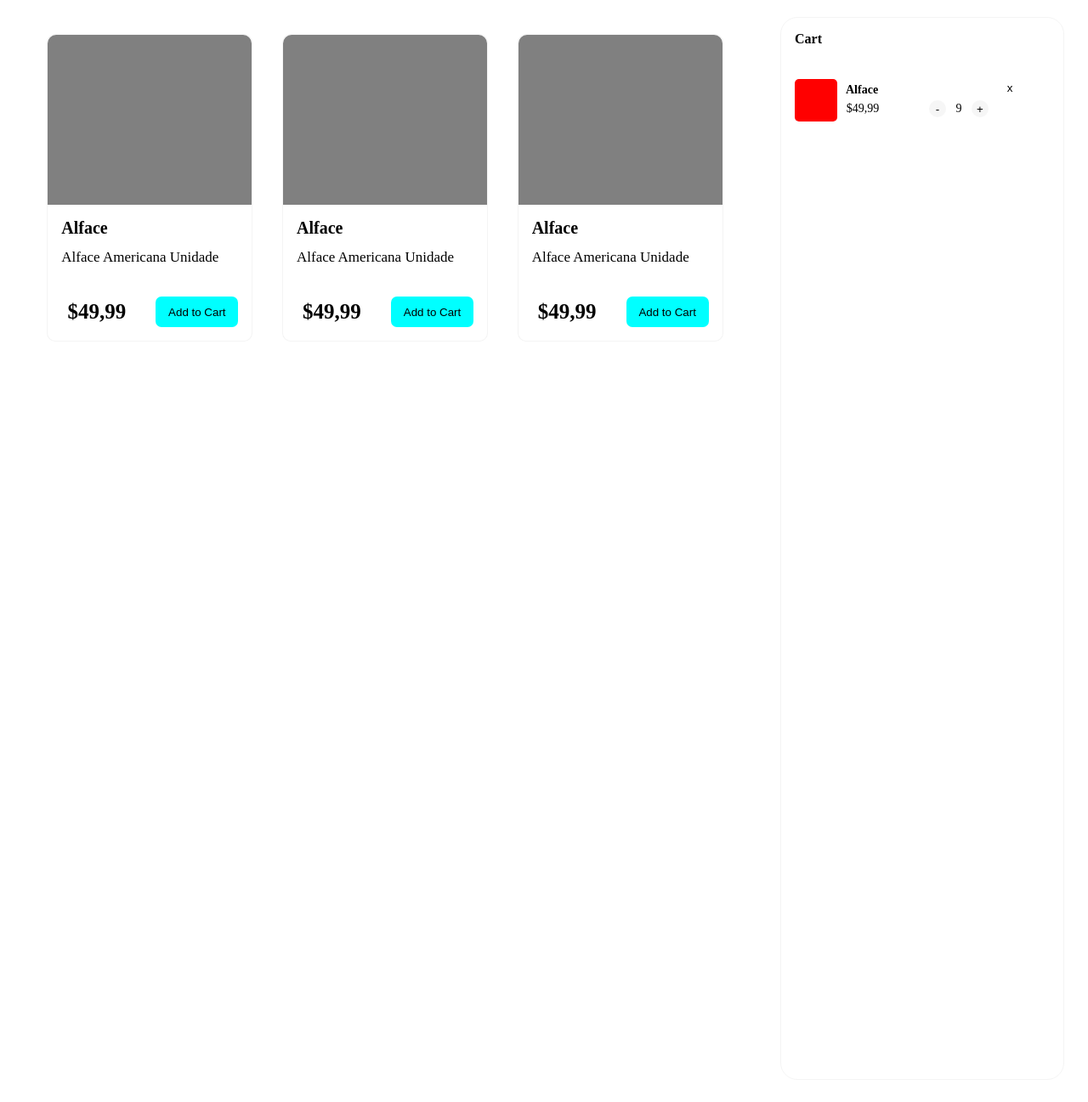
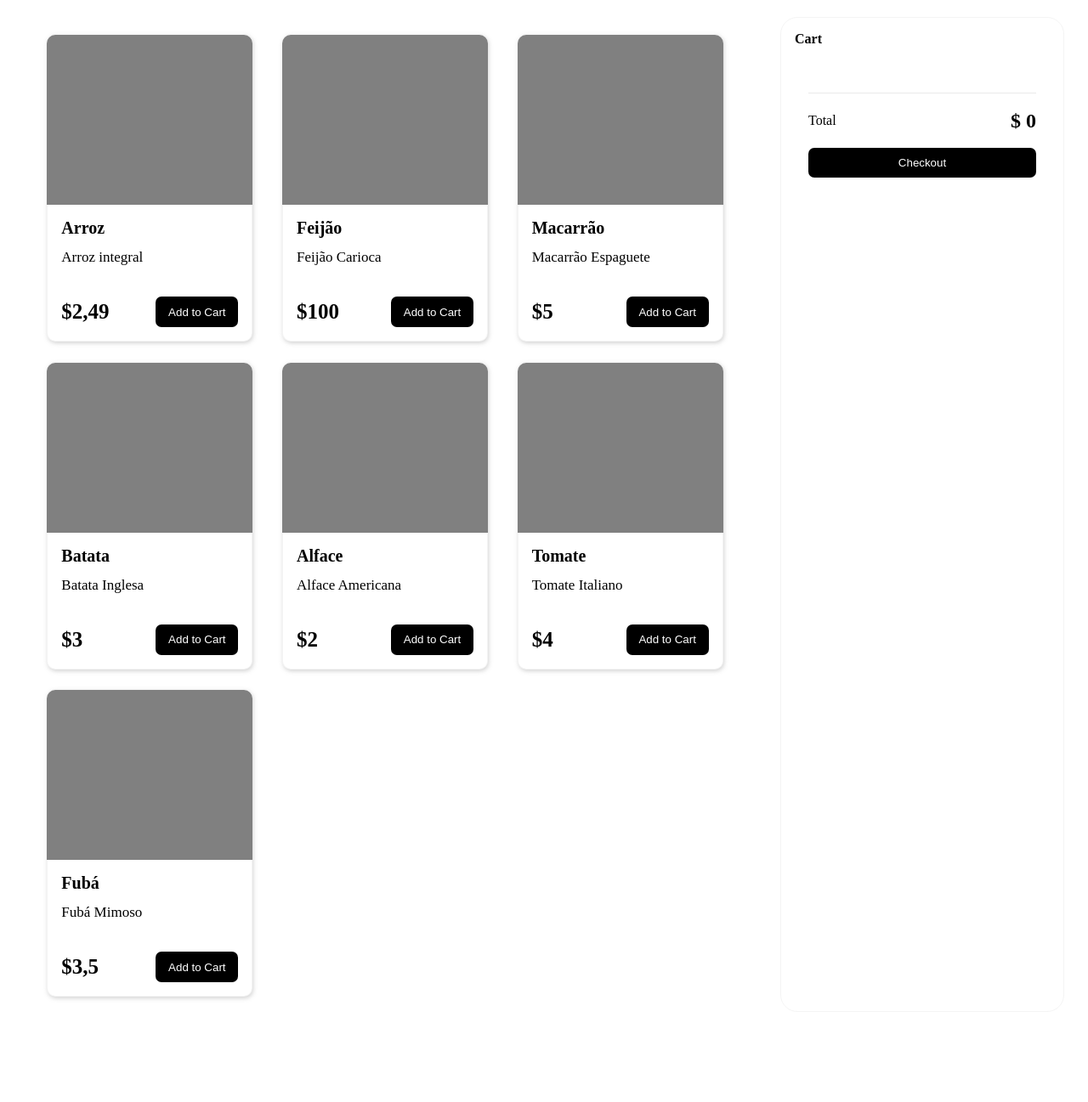
Before and after one commit to BrunoSilvaDeveloper/Carrinho_Compra_PHP, a PHP site: page /index.html in a window 1280 px wide. Shown: the whole page at 85% size. After the commit the page ends 1176 px from the top, so only its background shows below. Run offline with PHP 8.4, Linux system fonts and the light colour scheme; data that the repository does not hold is empty.

Commit message:
Create Javascript folder and file. Create Requisicao folder and file

```diff
--- a/CSS/style.css
+++ b/CSS/style.css
@@ -1,16 +1,18 @@
 #container-asside{
     width: 100%;
-    height: 100vh;
+    height: calc(100vh - 80px);
     max-width: 300px;
     padding: 16px;
     border: 1px solid rgba(224, 224, 224, 0.35);
     border-radius: 20px;
     margin: 20px;
+    overflow-y: auto;
+    overflow-x: hidden;
 }
 
 #section{
     width: 100%;
-    height: 100vh;
+    height: calc(100vh - 80px);
     max-width: 810px;
     display: grid;
     grid-template-columns: repeat(auto-fill, minmax(240px, 1fr));
@@ -19,7 +21,7 @@
     justify-items: center;
     align-items: top;
     margin: 20px;
-    overflow-y: scroll;
+    overflow-y: auto;
     overflow-x: hidden;
 }
 body{
@@ -39,12 +41,18 @@ body{
     background-color: white;
     border-radius: 10px;
     border: 1px solid rgba(224, 224, 224, 0.35);
+    box-shadow: 1px 2px 5px #8888885d;
+    transition: all 0.2s ease-in-out;
+}
+.card:hover{
+    box-shadow: 2px 4px 10px #888888;
 }
 .img{
-    width: 240px;
+    width: 242px;
     height: 200px;
     background-color: gray;
     border-radius: 10px 10px 0 0;
+    transform: translateX(-1px);
 }
 .info{
     width: 240px;
@@ -83,7 +91,7 @@ body{
     width: 83px;
     height: 32px;
     display: flex;
-    justify-content: center;
+    justify-content: left;
     align-items: center;
 }
 .price p{
@@ -100,7 +108,10 @@ body{
     padding: 0 12px;
     border: none;
     border-radius: 7px;
-    background-color: aqua;
+    background-color: rgb(0, 0, 0);
+    color: white;
+    cursor: pointer;
+
 }
 .title-cart{
     width: 268px;
@@ -110,11 +121,18 @@ body{
     font-weight: 600;
     font-family: rubik;
 }
+.container-card-cart{
+    width: 100%;
+    max-height: 550px;
+    overflow-y: auto;;
+}
 .card-cart{
     width: 268px;
     height: 50px;
+    margin: 0 auto;
     margin-bottom: 16px;
     display: flex;
+
 }
 .img-cart{
     width: 50px;
@@ -178,7 +196,7 @@ body{
     padding: 0px;
     border: none;
     cursor: pointer;
-    background-color: rgba(204, 204, 204, 0.171);
+    background-color: rgba(204, 204, 204, 0.1);
     border-radius: 50%;
 }
 .quantidade-cart{
@@ -207,3 +225,48 @@ body{
     border-radius: 50%;
     background-color: white;
 }
+.checkout{
+    width: 100%;
+    height: 105px;
+}
+.total-container{
+    width: 268px;
+    height: 32px;
+    margin: 0 auto;
+    margin-top: 16px;
+    padding-top: 16px;
+    border-top: 1px solid rgba(197, 196, 196, 0.377);
+    display: flex;
+    justify-content: space-between;
+    align-items: center;
+}
+.total-cart{
+    font-size: 16px;
+}
+.price-total-cart{
+    font-size: 24px;
+    font-weight: 700;
+}
+.check{
+    margin: 0 auto;
+    width: 268px;
+    height: 40px;
+    padding-top: 16px;
+
+}
+.check button{
+    width: 100%;
+    height: 35px;
+    padding: 8px 16px;
+    text-align: center;
+    border: none;
+    border-radius: 7px;
+    cursor: pointer;
+    background-color: black;
+    color: white;
+    transition: all 0.2s ease-in-out;
+
+}
+.check button:hover{
+    box-shadow: 2px 4px 10px #888888;
+}
--- a/app/classes/Action.php
+++ b/app/classes/Action.php
@@ -13,8 +13,10 @@ class Action{
         $this->product = $product;
         $this->Product = new Products;
         $this->Cart = new Cart;
-        $this->listaProducts = $this->Product->getProducts();
+        $this->listaProducts = $this->Product->getProducts();  // [arroz => [quantidade=>1, productid=>3]]
         $this->cart = $this->Cart->getCart();
+
+
     }
 
 }
--- a/app/classes/AdicionarProduct.php
+++ b/app/classes/AdicionarProduct.php
@@ -14,10 +14,11 @@ class AdicionarProduct extends Action{
             throw new \Exception('Nao possuimos mais estoque deste produto');
         }else{
             if($this->productIsExistInCart($this->cart, $this->product)){
-                $this->cart[$this->product] += 1;
+                $this->cart[$this->product]["Quantidade"] += 1;
                 $this->Cart->setCart($this->cart);
             }else{
-                $this->cart[$this->product] = 1;
+                $this->cart[$this->product]["Quantidade"] = 1;
+                $this->cart[$this->product]["Price"] = $this->listaProducts[$this->product]["Price"];
                 $this->Cart->setCart($this->cart);
             }
         }
--- a/app/classes/ListarProduct.php
+++ b/app/classes/ListarProduct.php
@@ -9,7 +9,7 @@ class ListarProduct extends Action{
 
     public function listarProduct(){
         if($this->productIsExistInCart($this->cart, $this->product) == true){
-            return $this->cart[$this->product];
+            return $this->cart[$this->product]["Quantidade"];
         }else{
             return 0;
         }
--- a/app/classes/Products.php
+++ b/app/classes/Products.php
@@ -27,7 +27,7 @@ class Products{
         // Exibir os dados lidos
         return $data;
     }
-    public function setCart($data){
+    public function setProducts($data){
 
         // Passo 2: Converter os dados para JSON
         $jsonData = json_encode($data, JSON_PRETTY_PRINT);
--- a/app/classes/produtos.json
+++ b/app/classes/produtos.json
@@ -1,9 +1,37 @@
 {
-    "Arroz" : 5,
-    "Feijão" : 7,
-    "Macarrão" : 4,
-    "Batata" : 3,
-    "Alface" : 3,
-    "Tomate" : 1,
-    "Fubá": 4
+    "Arroz" : {
+        "Quantidade" : 10,
+        "Price" : 2.49,
+        "Description" : "Arroz integral"
+    },
+    "Feijão" : {
+        "Quantidade" : 5,
+        "Price" : 100,
+        "Description" : "Feijão Carioca"
+    },
+    "Macarrão" : {
+        "Quantidade" : 8,
+        "Price" : 5,
+        "Description" : "Macarrão Espaguete"
+    },
+    "Batata" : {
+        "Quantidade" : 15,
+        "Price" : 3,
+        "Description" : "Batata Inglesa"
+    },
+    "Alface" : {
+        "Quantidade" : 7,
+        "Price" : 2,
+        "Description" : "Alface Americana"
+    },
+    "Tomate" : {
+        "Quantidade" : 12,
+        "Price" : 4,
+        "Description" : "Tomate Italiano"
+    },
+    "Fubá" : {
+        "Quantidade" : 9,
+        "Price" : 3.5,
+        "Description" : "Fubá Mimoso"
+    }
 }
--- a/requisicao.php
+++ b/app/requisicao/requisicao.php
@@ -1,6 +1,6 @@
 <?php
 
-require "vendor/autoload.php";
+require "../../vendor/autoload.php";
 use app\classes\AdicionarProduct;
 use app\classes\DeletarProduct;
 use app\classes\ListarProduct;
@@ -22,6 +22,11 @@ if (isset($_POST['produto']) && isset($_POST['acao'])) {
         $quantidadeAtualizada = (new ListarProduct($produto))-> listarProduct();
         echo $quantidadeAtualizada;
     }
+    if ($acao == 'zerar'){
+        (new DeletarProduct($produto))->zerarProduct();
+        $quantidadeAtualizada = (new ListarProduct($produto))-> listarProduct();
+        echo $quantidadeAtualizada;
+    }
     if ($acao == 'loadCart'){
         $loadCart = (new ListarProduct($produto))-> listarCart();
         echo json_encode($loadCart);
@@ -29,6 +34,14 @@ if (isset($_POST['produto']) && isset($_POST['acao'])) {
     if ($acao == 'loadPage'){
         $loadPage = (new Products)-> getProducts();
         echo json_encode($loadPage);
+    }
+    if ($acao == 'loadCheckout'){
+        $priceCheckout = 0;
+        $Cart = (new ListarProduct($produto))-> listarCart();
+        foreach( $Cart as $product){
+            $priceCheckout += ($product["Quantidade"] * $product["Price"]);
+        }
+        echo $priceCheckout;
     }
 
 
--- a/index.html
+++ b/index.html
@@ -4,85 +4,23 @@
     <meta charset="UTF-8">
     <meta name="viewport" content="width=device-width, initial-scale=1.0">
     <link rel="stylesheet" href="CSS/style.css">
-    <title>Document</title>
+    <title>Carrinho de Compras</title>
 </head>
 <body>
+
     <aside id="container-asside">
         <div class="title-cart">Cart</div>
-        <div class="card-cart">
-            <div class="img-cart"></div>
-            <div class="info-cart">
-                <div class="container-cart">
-                    <div class="title-product-cart"><p>Alface</p></div>
-                    <div class="price-quant">
-                        <div class="price-cart"><p>$49,99</p></div>
-                        <div class="quant-cart">
-                            <button class="subtrair-cart">-</button>
-                            <div class="quantidade-cart"><p>9</p></div>
-                            <button class="adicionar-cart">+</button>
-                        </div>
-                    </div>
-                </div>
-                <div class="action-cart"><button>x</button></div>
-            </div>
-        </div>
+        <div class="container-card-cart" id="container-card-cart"></div>
         <div class="checkout">
             <div class="total-container">
-                <div class="total-cart"></div>
-                <div class="price-total-cart"></div>
+                <span class="total-cart">Total</span>
+                <span class="price-total-cart" id="price-total-cart"></span>
             </div>
-            <div class="check"></div>
+            <div class="check"><button>Checkout</button></div>
         </div>
-
-
     </aside>
 
-    <section id="section">
-        <div class="card">
-            <div class="img"></div>
-            <div class="info">
-                <div class="title"><p>Alface</p></div>
-                <div class="description"><p>Alface Americana Unidade</p></div>
-                <div class="container">
-                    <div class="price">
-                        <p>$49,99</p>
-                    </div>
-                    <div class="action">
-                        <button>Add to Cart</button>
-                    </div>
-                </div>
-            </div>
-        </div>
-        <div class="card">
-            <div class="img"></div>
-            <div class="info">
-                <div class="title"><p>Alface</p></div>
-                <div class="description"><p>Alface Americana Unidade</p></div>
-                <div class="container">
-                    <div class="price">
-                        <p>$49,99</p>
-                    </div>
-                    <div class="action">
-                        <button>Add to Cart</button>
-                    </div>
-                </div>
-            </div>
-        </div>
-        <div class="card">
-            <div class="img"></div>
-            <div class="info">
-                <div class="title"><p>Alface</p></div>
-                <div class="description"><p>Alface Americana Unidade</p></div>
-                <div class="container">
-                    <div class="price">
-                        <p>$49,99</p>
-                    </div>
-                    <div class="action">
-                        <button>Add to Cart</button>
-                    </div>
-                </div>
-            </div>
-        </div>
-    </section>
+    <section id="section"></section>
+    <script src="Javascript/functions.js"></script>
 </body>
 </html>
```
Also changed, not shown: Javascript/functions.js (added, +116 -0 lines), app/classes/DeletarProduct.php (+10 -2 lines), index.php (deleted, +0 -123 lines).
